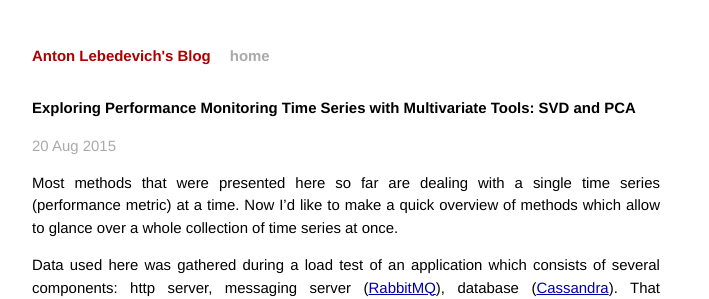
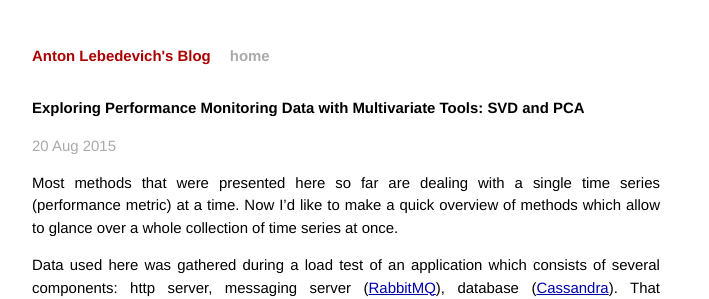
Before and after one commit to mabrek/mabrek.github.io, a Jekyll site: the page built from _posts/2015-08-20-multivariate-svd-pca.md, in a window 1280 px wide and 900 px high. Shown: the top 299 px of the window, without its empty margins (294-1003 px from the left). Built offline with Jekyll 4.4.1, drawn with Linux system fonts in a browser that asks for light colours; Markdown is read by kramdown in place of the engine named in the settings; comment, search, counter and statistics services are not loaded.

Commit message:
shorter title

```diff
--- a/_posts/2015-08-20-multivariate-svd-pca.md
+++ b/_posts/2015-08-20-multivariate-svd-pca.md
@@ -1,6 +1,6 @@
 ---
 layout: post
-title:  "Exploring Performance Monitoring Time Series with Multivariate Tools: SVD and PCA"
+title:  "Exploring Performance Monitoring Data with Multivariate Tools: SVD and PCA"
 ---
 
 Most methods that were presented here so far are dealing with a single time series (performance metric) at a time. Now I'd like to make a quick overview of methods which allow to glance over a whole collection of time series at once.
```
